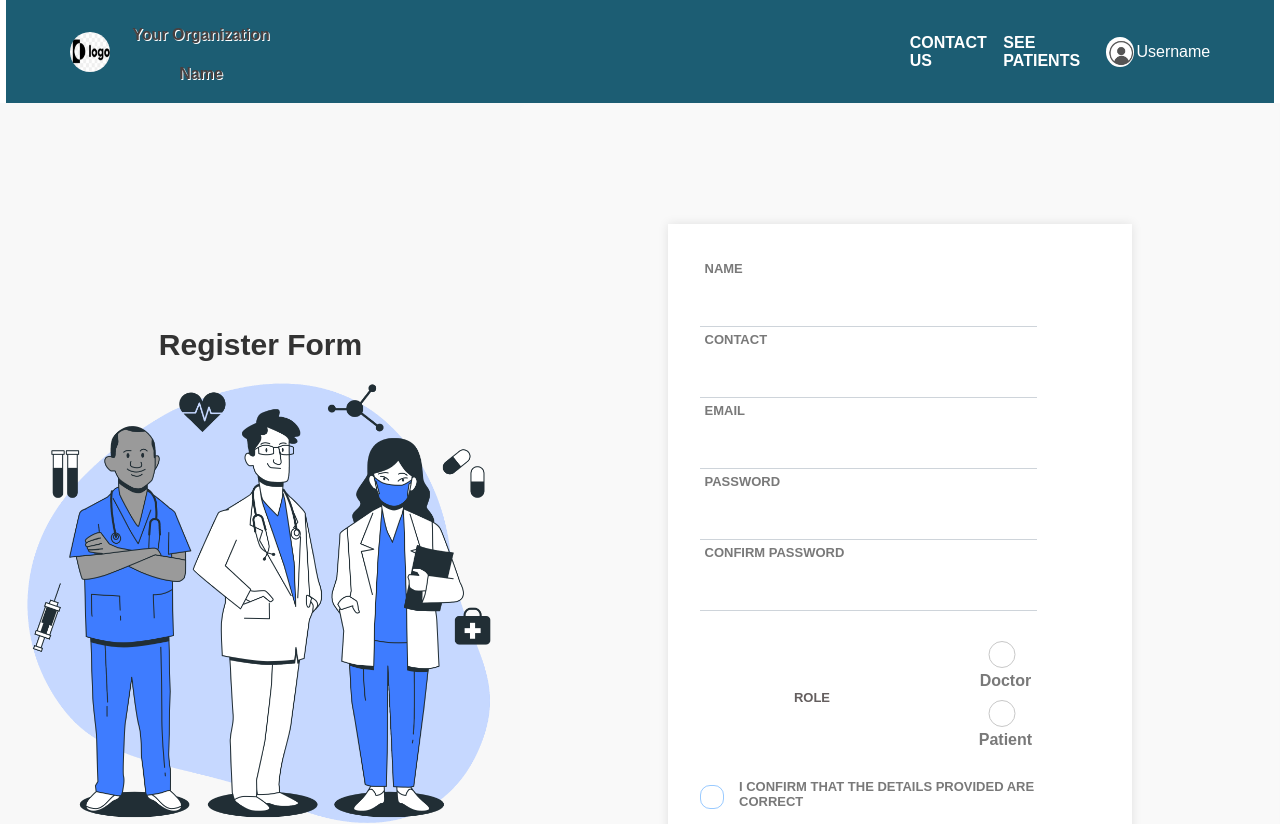
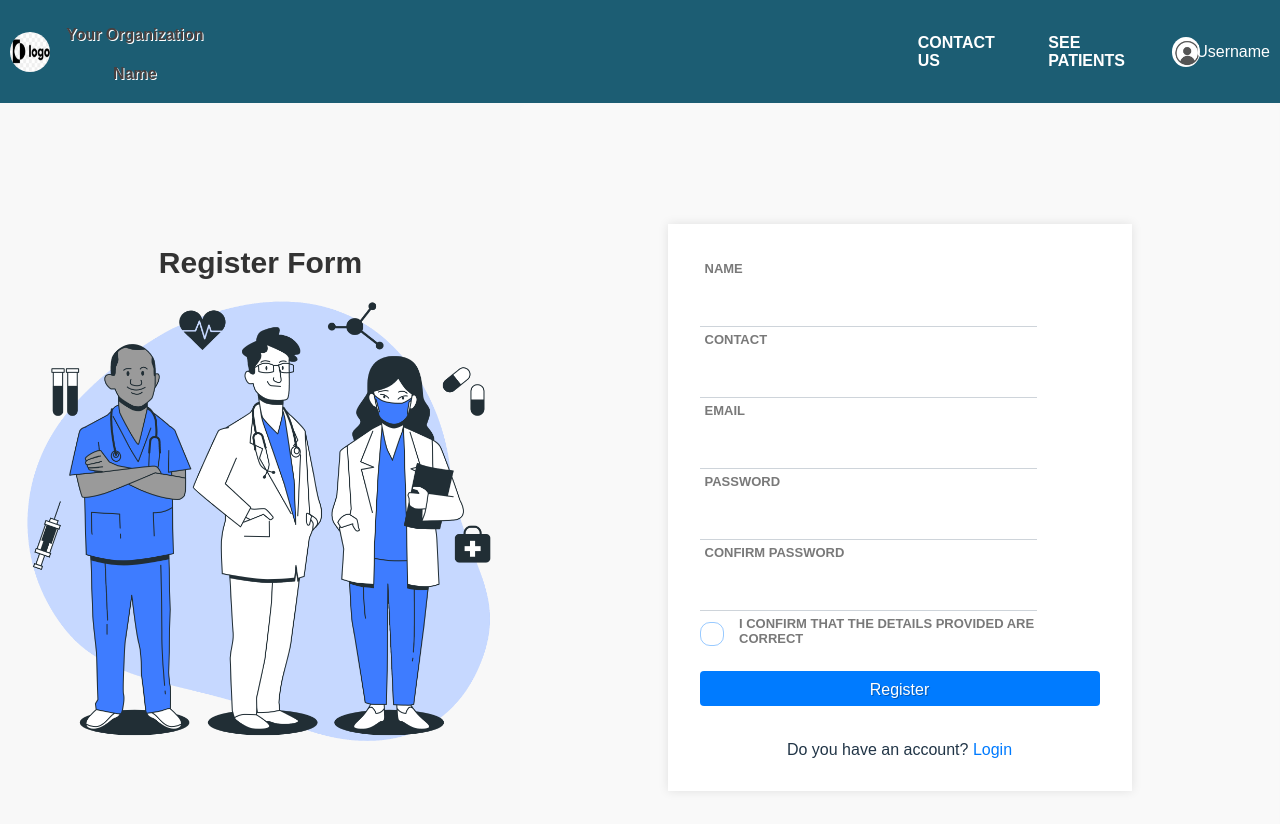
Before and after one commit to upes-open/OSoC-24-Health-Reserve, a React (Vite) app in the folder frontend/: page /register in a window 1280 px wide. Shown: the top 824 px of the page. Built offline with nearby package versions, Linux system fonts and the light colour scheme; a web font is replaced by a local one.

Commit message:
Revert "Merge pull request #54 from Saga690/main"
This reverts commit f602d239c6ee04bbd1b0a5aa8c0c0f73c73e6fd6, reversing
changes made to e60db926c358a323c6419c1f5c04c706259d53b6.

```diff
--- a/frontend/src/App.css
+++ b/frontend/src/App.css
@@ -1,7 +1,4 @@
-* {
-  margin: 0;
-  padding: 0;
-}
+
 
 @keyframes logo-spin {
   from {
--- a/frontend/src/components/Navbar/Navdoctor.css
+++ b/frontend/src/components/Navbar/Navdoctor.css
@@ -10,15 +10,8 @@ nav {
     display: flex;
     justify-content: space-between;
     align-items: center;
-    width: 99vw;
-}
+    padding: 10px 10px;
 
-.container {
-    display: flex;
-    justify-content: space-between;
-    align-items: center;
-    width: 90%;
-    padding: 10px 0px;
 }
 
 .logo {
@@ -57,13 +50,13 @@ ul {
 ul li {
     position: relative;
     display: inline-block;
-    /* margin-right: 20px; */
+    margin-right: 20px;
 }
 
 ul li a {
     color: #fff;
     text-decoration: none;
-    /* padding: 10px 15px;  */
+    padding: 10px 15px;
     display: inline-block;
     transition: all 0.3s ease;
     font-weight: 700;
--- a/frontend/src/components/Navbar/Navdoctor.jsx
+++ b/frontend/src/components/Navbar/Navdoctor.jsx
@@ -7,8 +7,7 @@ import './Navdoctor.css';
 
 function Navdoctor() {
   return (
-    <nav className='mainnav'>
-      <div className="container">
+    <nav>
       <div className="logo">
         <img src="/dummylogo.jpg" alt="Logo" />
         <h1>Your Organization Name</h1>
@@ -22,7 +21,6 @@ function Navdoctor() {
         <div className="upload-text">Upload Your Image</div>
         <span>Username</span>
       </div>
-      </div>
     </nav>
   );
 }
--- a/frontend/src/components/Navbar/Navpatient.jsx
+++ b/frontend/src/components/Navbar/Navpatient.jsx
@@ -7,8 +7,7 @@ import './Navdoctor.css';
 
 function Navpatient() {
   return (
-    <nav className='mainnav'>
-      <div className="container">
+    <nav>
       <div className="logo">
         <img src="/dummylogo.jpg" alt="Logo" />
         <h1>Your Organization Name</h1>
@@ -23,7 +22,6 @@ function Navpatient() {
         <div className="upload-text">Upload Your Image</div>
         <span>Username</span>
       </div>
-      </div>
     </nav>
   );
 }
--- a/frontend/src/components/Register-page/Register.css
+++ b/frontend/src/components/Register-page/Register.css
@@ -19,10 +19,11 @@
   .hospital-register-image {
     flex: 5;
     display: flex;
+
   justify-content: right;
+
   }
-
-.register-info h2 {
+.register-info h2{
     font-size: 30px;
     font-weight: 600;
     color: #333;
@@ -39,15 +40,14 @@
     /* make this move toward right */
     /* margin-right: -100px; */
     margin-top: -50px;
-  background: transparent;
+    background:transparent;
   }
 
 
   .register-form-container {
     flex: 1;
     padding: 120px;
-  background-color: #f9f9f9;
-  /* Light background color for the form */
+    background-color: #f9f9f9; /* Light background color for the form */
     border-radius: 8px;
     margin-top: auto;
 
@@ -55,93 +55,57 @@
       }
 
       .register-form {
-  max-width: 400px;
-  /* Adjust the maximum width as needed */
+        max-width: 400px; /* Adjust the maximum width as needed */
          /* Center the form horizontally */
-  padding: 32px;
-  /* Add padding for spacing inside the form */
-  background-color: #ffffff;
-  /* White background for the form */
-  border-radius: 0px;
-  /* Rounded corners */
-  box-shadow: 0 0 10px rgba(0, 0, 0, 0.1);
-  /* Add a subtle box shadow */
+        padding: 32px; /* Add padding for spacing inside the form */
+        background-color: #ffffff; /* White background for the form */
+        border-radius: 0px; /* Rounded corners */
+        box-shadow: 0 0 10px rgba(0, 0, 0, 0.1); /* Add a subtle box shadow */
       }
 
   .form-group {
     margin-bottom: 0px;
+
+
   }
-
-.form-group2 {
-  color: rgb(121, 121, 121);
-  padding: 5px;
-  margin: 20px 0px;
-  display: flex;
-}
-
-.form-group2 label {
-  font-weight: 600;
-}
-
-.options {
-  display: flex;
-  flex-direction: column;
-  gap: 5px;
-}
-
   .form-group label {
     display: flex;
-  align-items: center;
+    align-items: center ;
     margin-bottom: 10px;
     padding: 5px;
     color: rgb(121, 121, 121)
+
   }
 
   .form-group label input[type="checkbox"] {
     padding: 3%;
 
-  -webkit-appearance: none;
-  /* Remove default appearance for Safari */
-  width: 0px;
-  /* Adjust size of the checkbox */
+    -webkit-appearance: none; /* Remove default appearance for Safari */
+    width: 0px; /* Adjust size of the checkbox */
     height: 0px;
-  border: 1px solid #007bff;
-  /* Blue border */
+    border: 1px solid #007bff; /* Blue border */
     border-radius: 10px;
-  margin-right: 15px;
-  /* Add space between the checkbox and text */
-}
+    margin-right: 15px; /* Add space between the checkbox and text */       }
 
   .form-group label input[type="checkbox"]:checked {
-  background-color: #007bff;
-  /* Blue background when checked */
-  border-color: #007bff;
-  /* Blue border when checked */
+    background-color: #007bff; /* Blue background when checked */
+    border-color: #007bff; /* Blue border when checked */
   }
 
   .form-group label input[type="checkbox"]::after {
-  content: '\2713';
-  /* Unicode character for checkmark */
-  font-size: 16px;
-  /* Adjust size of the checkmark */
-  color: #fff;
-  /* White color for the checkmark */
+    content: '\2713'; /* Unicode character for checkmark */
+    font-size: 16px; /* Adjust size of the checkmark */
+    color: #fff; /* White color for the checkmark */
     position: absolute;
-  top: 50%;
-  /* Position vertically */
-  left: 50%;
-  /* Position horizontally */
-  transform: translate(-50%, -50%);
-  /* Center the checkmark */
-  visibility: hidden;
-  /* Hidden by default */
+    top: 50%; /* Position vertically */
+    left: 50%; /* Position horizontally */
+    transform: translate(-50%, -50%); /* Center the checkmark */
+    visibility: hidden; /* Hidden by default */
   }
 
   .form-group label input[type="checkbox"]:checked::after {
-  visibility: visible;
-  /* Show the checkmark when checked */
+    visibility: visible; /* Show the checkmark when checked */
   }
-
   .register-button {
     width: 100%;
     padding: 10px;
@@ -151,6 +115,5 @@
     border-radius: 4px;
     cursor: pointer;
     transition: background-color 0.3s;
-  margin-top: 10px;
-  /* Add margin top for spacing */
+    margin-top: 10px; /* Add margin top for spacing */
 }
--- a/frontend/src/components/Register-page/Register.jsx
+++ b/frontend/src/components/Register-page/Register.jsx
@@ -34,18 +34,8 @@ const Register = () => {
     if (!form.password) newErrors.password = 'Password is required';
     if (form.password !== form.confirmPassword) newErrors.confirmPassword = 'Passwords do not match';
     if (!form.termsAccepted) newErrors.termsAccepted = 'You must accept the terms';
-    if (form.role === 'Doctor' && !form.license) newErrors.license = 'License is required for doctors';
 
     return newErrors;
-  };
-
-  const handleRoleChange = (e) => {
-    const { value } = e.target;
-    setForm({
-      ...form,
-      role: value,
-      license: value === 'Doctor' ? form.license : '',
-    });
   };
 
   const handleSubmit = (e) => {
@@ -131,50 +121,6 @@ const Register = () => {
             />
             {errors.confirmPassword && <p className="error">{errors.confirmPassword}</p>}
           </div>
-
-          <div className="form-group2">
-            <label>Role</label>
-            <div className="options">
-              <label>
-                <input
-                  type="radio"
-                  name="role"
-                  value="Doctor"
-                  checked={form.role === 'Doctor'}
-                  onChange={handleRoleChange}
-                  required
-                />
-                Doctor
-              </label>
-              {form.role === 'Doctor' && (
-                <div>
-                  <label htmlFor="license">License</label>
-                  <input
-                    type="text"
-                    id="license"
-                    name="license"
-                    value={form.license}
-                    onChange={handleChange}
-                    required
-                  />
-                  {errors.license && <p className="error">{errors.license}</p>}
-                </div>
-              )}
-              <label>
-                <input
-                  type="radio"
-                  name="role"
-                  value="Patient"
-                  checked={form.role === 'Patient'}
-                  onChange={handleRoleChange}
-                  required
-                />
-                Patient
-              </label>
-            </div>
-            {errors.role && <p className="error">{errors.role}</p>}
-          </div>
-
           <div className="form-group">
             <label>
               <input
```
Lines whose indentation alone changed are shown as unchanged.
